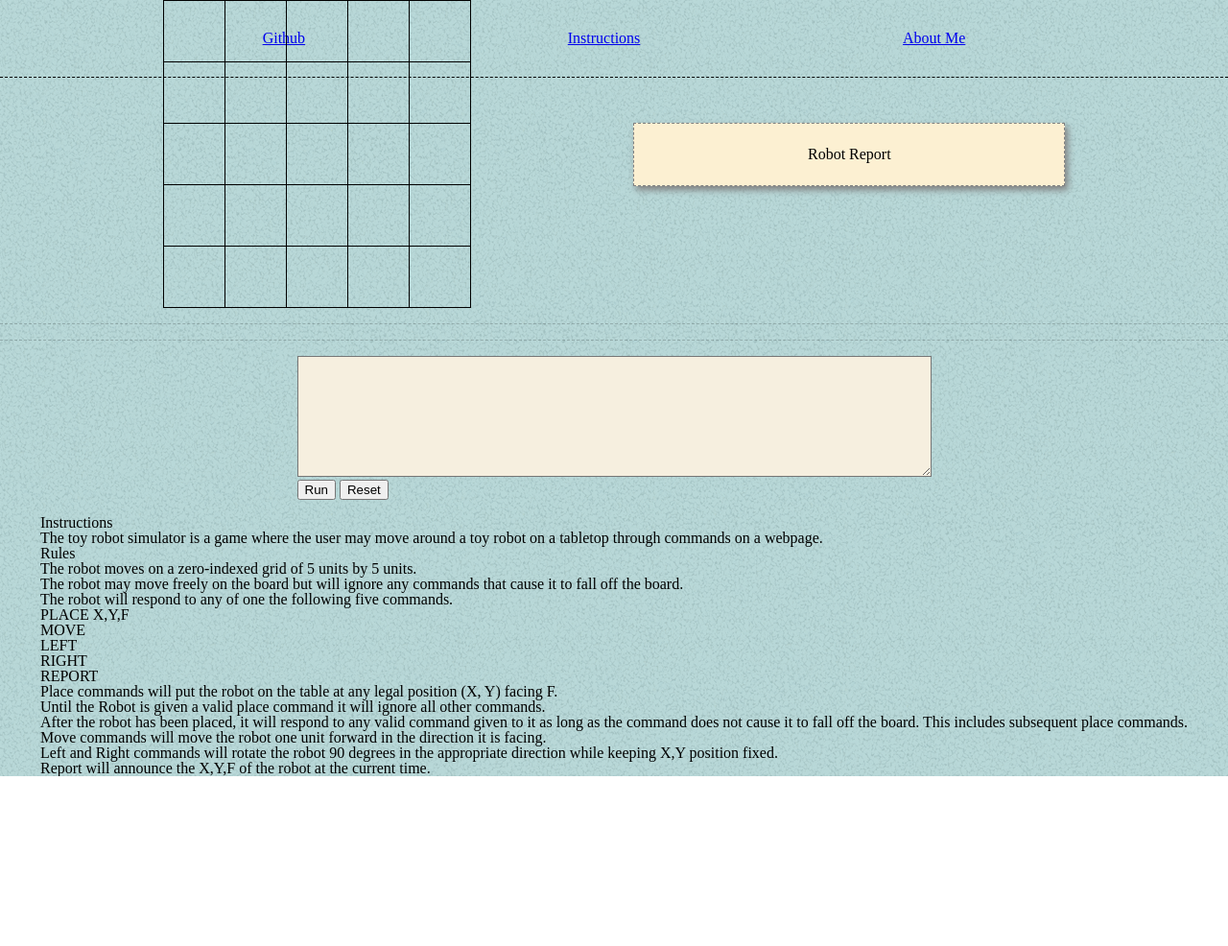
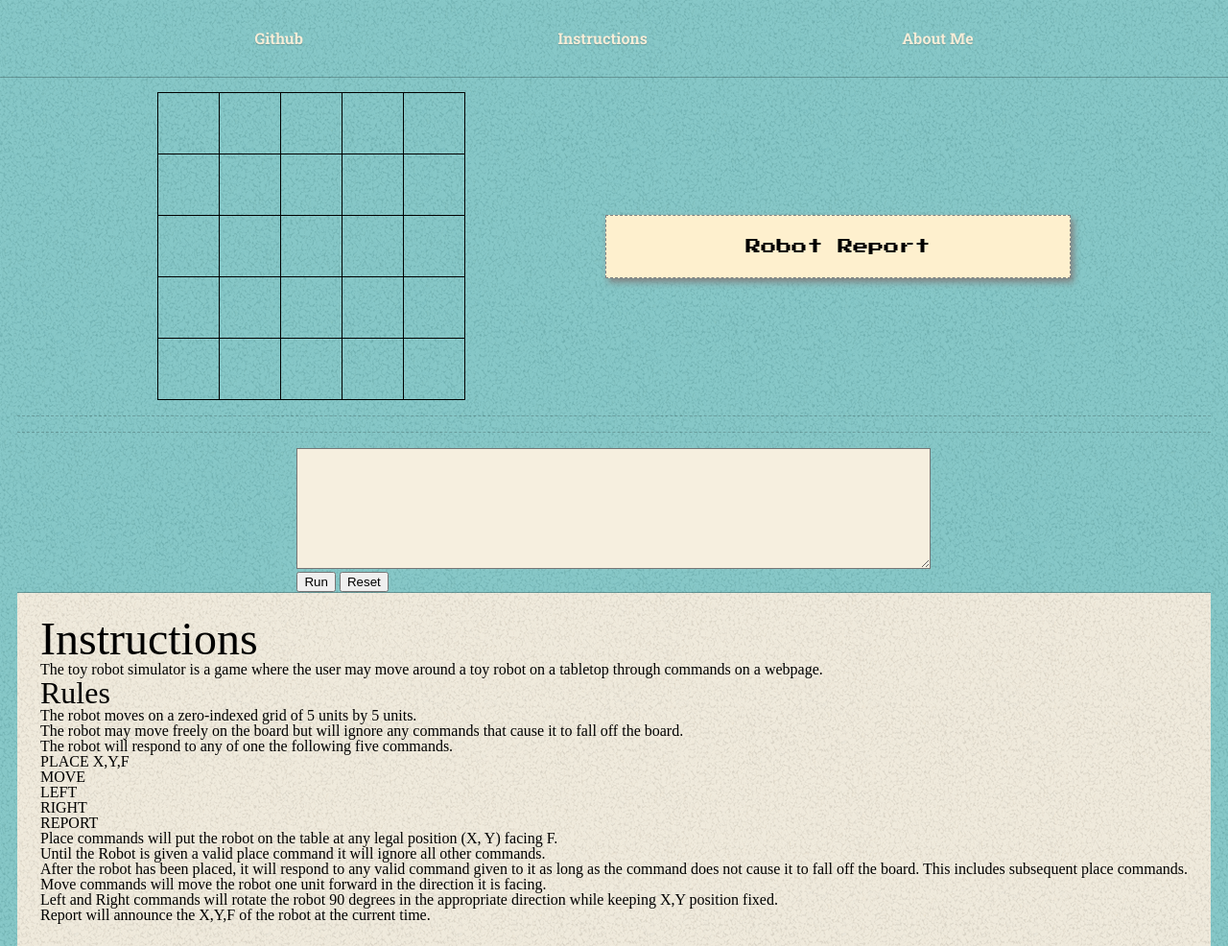
Before and after one commit to MrChaoCao/ToyRobotSimulator, a website built with webpack: page dist/index.html in a window 1280 px wide. Shown: the whole page at 96% size. Before the commit the page ends 809 px from the top, so only its background shows below. Built offline with nearby package versions, Linux system fonts and the light colour scheme.

Commit message:
Add fonts, change navbar margins

```diff
--- a/dist/index.html
+++ b/dist/index.html
@@ -5,14 +5,17 @@
     <title>Toy Robot Simulator</title>
     <link rel="stylesheet" href="reset.css">
     <link rel="stylesheet" href="style.css">
+    <link href="https://fonts.googleapis.com/css?family=Press+Start+2P|Roboto+Slab:700" rel="stylesheet">
+
     <script src="main.js"></script>
   </head>
   <body>
     <div class="banner">
-      <a href="https://github.com/MrChaoCao/ToyRobotSimulator" target="_blank">Github</a>
-      <a href="#instructions">Instructions</a>
-      <a href="http://chaocao.info/" target="_blank">About Me</a>
+      <a class="nav-link" href="https://github.com/MrChaoCao/ToyRobotSimulator" target="_blank">Github</a>
+      <a class="nav-link" href="#instructions">Instructions</a>
+      <a class="nav-link" href="http://chaocao.info/" target="_blank">About Me</a>
     </div>
+    <div class="not-banner">
       <div class="graphical-display">
         <div class="top-section">
           <div id="board">
@@ -47,7 +50,7 @@
         <h1>Instructions</h1>
         The toy robot simulator is a game where the user may move around a toy robot on a tabletop through commands on a webpage.
 
-      <ul> Rules
+        <ul> <h2>Rules</h2>
           <li>
             The robot moves on a zero-indexed grid of 5 units by 5 units.
           </li>
@@ -86,5 +89,7 @@
         </ul>
 
       </div> <!-- Instructions -->
+
+    </div> <!-- not banner-->
   </body>
 </html>
--- a/dist/style.css
+++ b/dist/style.css
@@ -7,18 +7,31 @@ body {
   flex-direction: column;
   align-items: center;
   justify-content: center;
-  background-image: linear-gradient(rgba(122, 192, 192, 0.45), rgba(122, 192, 192, 0.45)), url('./assets/gravel.png');
+  background-image: linear-gradient(rgba(12, 156, 156, 0.45), rgba(12, 156, 156, 0.45)), url('./assets/gravel.png');
 }
 
 .banner {
+  z-index: 2;
+  position: fixed;
+  top: 0px;
+  height: 10vh;
   width: 100%;
   display: flex;
   align-items: center;
   justify-content: space-evenly;
-  height: 10%;
-  border-bottom: 1px dashed black;
-  position: fixed;
-  top: 0px;
+  border-bottom: 1px solid rgba(0,0,0,0.25);
+  background-image: linear-gradient(rgba(12, 156, 156, 0.45), rgba(12, 156, 156, 0.45)), url('./assets/gravel.png');
+  text-shadow: 0 1px 1px rgba(0,0,0,0.2);
+}
+
+.nav-link {
+  color: #F6EDD8;
+  font-family: 'Roboto Slab', serif;
+  text-decoration: none;
+}
+
+.not-banner {
+  margin-top: 12vh;
 }
 
 .graphical-display {
@@ -26,6 +39,13 @@ body {
   align-items: center;
   display: inline-flex;
   flex-direction: column;
+  border-bottom: 1px solid rgba(0,0,0,0.25);
+}
+
+#instructions {
+  background-color: #E3DDCE;
+  padding: 3vmin;
+  background-image: linear-gradient(rgba(245, 233, 202, 0.45), rgba(245, 233, 202, 0.45)), url('./assets/gravel.png');
 }
 
 .top-section {
@@ -40,12 +60,21 @@ body {
   width: 100%;
 }
 
+h1 {
+  font-size: 3em;
+}
+
+h2 {
+  font-size: 2em;
+}
+
 #robo-report {
+  font-family: 'Press Start 2P', sans-serif;
   text-align: center;
   align-self: center;
-  background: #FCF0D2;
+  background: #FEF0CE;
   border: 1px dashed grey;
-  padding: 3vmin 0vmin;
+  padding: 3vmin 3vmin;
   width: 35%;
   height: 35%;
   box-shadow: 3px 4px 7px grey;
@@ -93,28 +122,3 @@ body {
 #command-list {
   background: #f6efdf;
 }
-
-/*
-#board {
-  float: left;
-  margin-right: 100px;
-}
-
-#board ul {
-  display: flex;
-  margin: 0;
-  padding: 0;
-}
-
-#board li {
-  border: solid 1px #000;
-  border-collapse: collapse;
-  box-sizing: border-box;
-  list-style: none;
-  width: 30px;
-  height: 30px;
-}
-
-#robot {
-  position: absolute;
-} */
```
Lines whose indentation alone changed are shown as unchanged.
